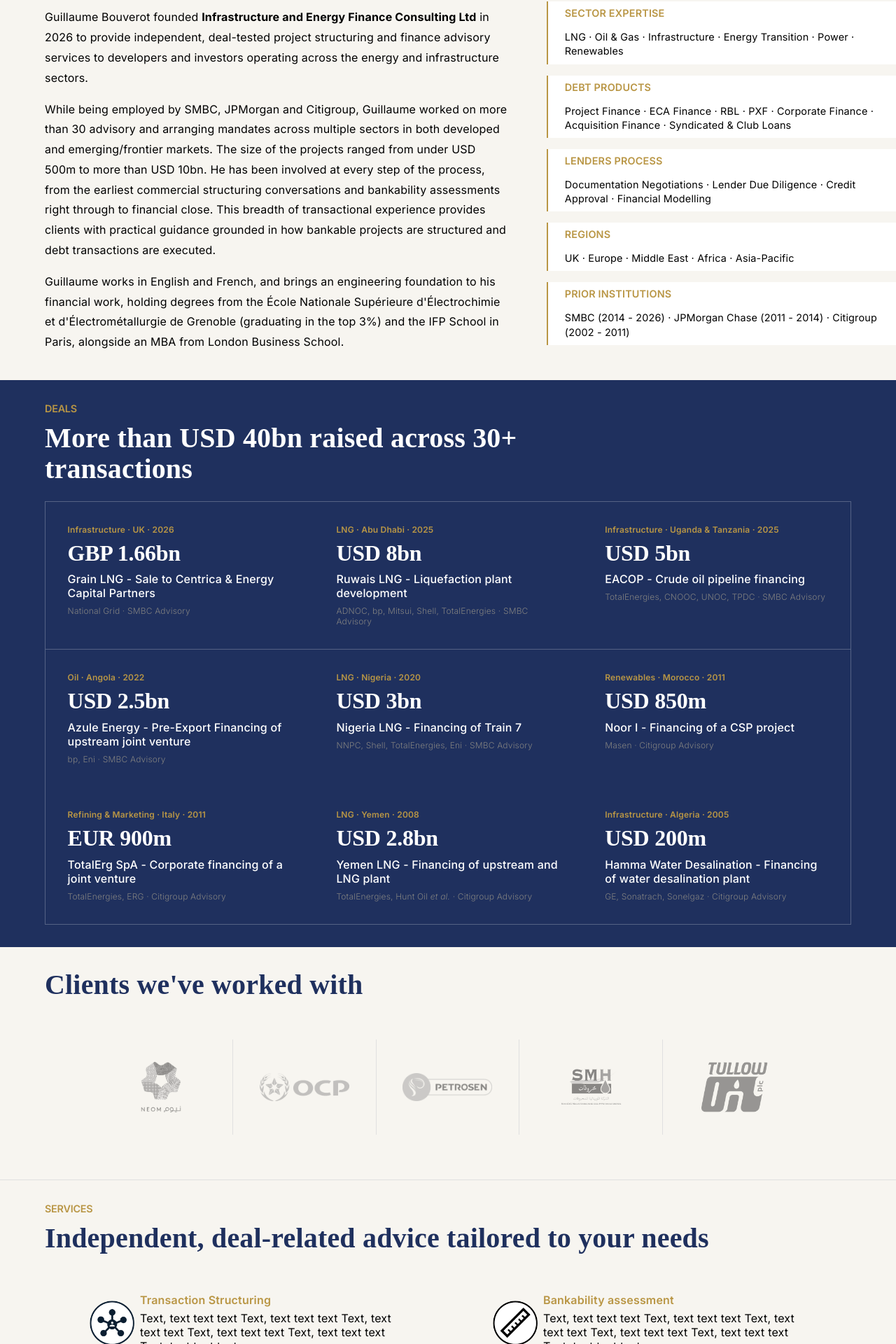
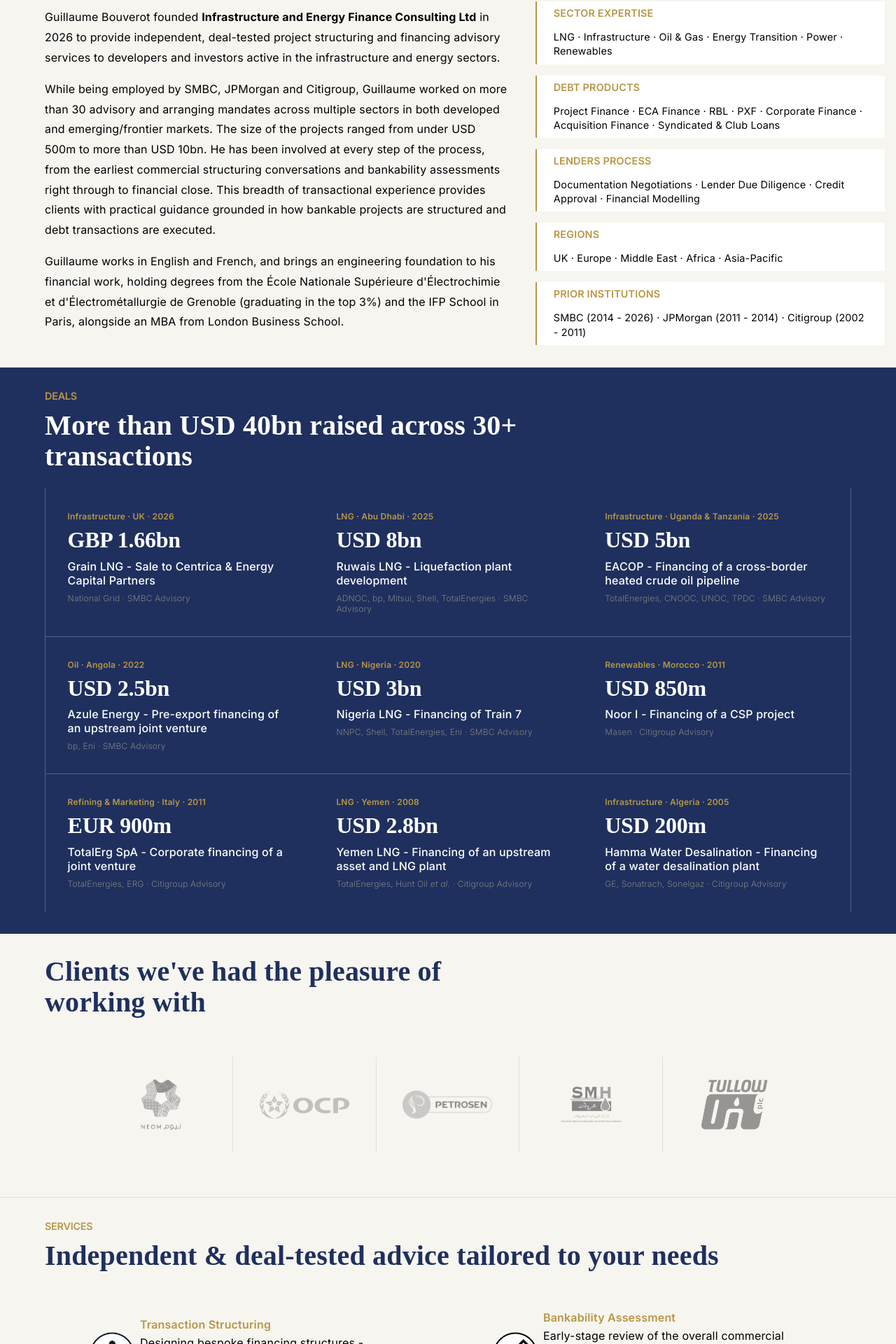
Before and after one commit to FelixJ1/Bouverot, a React (Vite) app: page / in a window 1280 px wide. Shown: the part 853-2773 px from the top of the page at 70% size. Built offline with nearby package versions, Linux system fonts and the light colour scheme.

Commit message:
3rd btaatch of changes from Alexis, added preliminary contact section

```diff
--- a/src/components/Navbar.css
+++ b/src/components/Navbar.css
@@ -14,6 +14,11 @@
     height: 78px;
     align-items: center;
     font-family: 'Inter';
+}
+
+.navbar-logo {
+    object-fit: contain;
+    height: 3rem;
 }
 
 .navbar.scrolled {
--- a/src/components/Navbar.jsx
+++ b/src/components/Navbar.jsx
@@ -47,9 +47,7 @@
 
   return (
     <nav className={`navbar ${scrolled ? 'scrolled' : ''}`}>
-      <div style={{ display: 'flex', flexDirection: 'row', fontWeight: '700' }}>
-        ZEF
-      </div>
+      <img src="./IEF-full.png" className='navbar-logo'/>
       <div className="nav-links">
         {links.map(({ label, id }) => (
           <a
--- a/src/pages/About.css
+++ b/src/pages/About.css
@@ -51,6 +51,7 @@
     justify-content: flex-start;
     background: #fff;
     width: 100%;
+    margin-right: 2rem;
 }
 
 .about-page h2 {
--- a/src/pages/About.jsx
+++ b/src/pages/About.jsx
@@ -11,10 +11,11 @@
       <div className="about-content">
         <div className="about-text">
           <EditableText id="about-p1" as="p">
-            Guillaume Bouverot founded <strong>Infrastructure and Energy Finance Consulting Ltd</strong> in 2026 to provide independent, deal-tested project structuring and finance advisory services to developers and investors operating across the energy and infrastructure sectors.
+            Guillaume Bouverot founded <strong>Infrastructure and Energy Finance Consulting Ltd</strong> in 2026 to provide independent, deal-tested project structuring and financing advisory services to developers and investors active in the infrastructure and energy sectors.
           </EditableText>
           <EditableText id="about-p2" as="p">
-            While being employed by SMBC, JPMorgan and Citigroup, Guillaume worked on more than 30 advisory and arranging mandates across multiple sectors in both developed and emerging/frontier markets. The size of the projects ranged from under USD 500m to more than USD 10bn. He has been involved at every step of the process, from the earliest commercial structuring conversations and bankability assessments right through to financial close. This breadth of transactional experience provides clients with practical guidance grounded in how bankable projects are structured and debt transactions are executed.          </EditableText>
+            While being employed by SMBC, JPMorgan and Citigroup, Guillaume worked on more than 30 advisory and arranging mandates across multiple sectors in both developed and emerging/frontier markets. The size of the projects ranged from under USD 500m to more than USD 10bn. He has been involved at every step of the process, from the earliest commercial structuring conversations and bankability assessments right through to financial close. This breadth of transactional experience provides clients with practical guidance grounded in how bankable projects are structured and debt transactions are executed.
+          </EditableText>
           <EditableText id="about-p3" as="p">
             Guillaume works in English and French, and brings an engineering foundation to his financial work, holding degrees from the École Nationale Supérieure d'Électrochimie et d'Électrométallurgie de Grenoble (graduating in the top 3%) and the IFP School in Paris, alongside an MBA from London Business School.
           </EditableText>
@@ -23,7 +24,7 @@
           <div className="about-stack-item">
             <EditableText id="stack-1-title" as="h3">SECTOR EXPERTISE</EditableText>
             <EditableText id="stack-1-desc" as="p">
-              LNG · Oil & Gas · Infrastructure · Energy Transition · Power · Renewables
+              LNG · Infrastructure · Oil & Gas · Energy Transition · Power · Renewables
             </EditableText>
           </div>
           <div className="about-stack-item">
@@ -47,7 +48,7 @@
           <div className="about-stack-item">
             <EditableText id="stack-5-title" as="h3">PRIOR INSTITUTIONS</EditableText>
             <EditableText id="stack-5-desc" as="p">
-              SMBC (2014 - 2026) · JPMorgan Chase (2011 - 2014) · Citigroup (2002 - 2011)
+              SMBC (2014 - 2026) · JPMorgan (2011 - 2014) · Citigroup (2002 - 2011)
             </EditableText>
           </div>
         </div>
--- a/src/pages/Contact.css
+++ b/src/pages/Contact.css
@@ -4,6 +4,7 @@
     align-items: flex-start;
     justify-content: flex-start;
     background: #1F305E;
+    padding-bottom: 4rem;
 }
 
 .contact-page h2 {
@@ -15,7 +16,6 @@
     font-weight: 600;
     font-family: 'Inter';
 }
-
 
 .contact-page h1 {
     margin: 1.5rem 1.5rem 0.5rem 4rem;
@@ -61,7 +61,7 @@
     flex-direction: column;
     align-items: flex-start;
     justify-content: flex-start;
-    width: 50%;
+    gap: 4rem;
 }
 
 .contact-details-list-item {
@@ -103,3 +103,10 @@
     font-size: 4rem;
     color: rgb(190, 190, 190);
 }
+
+.bouverot-image {
+    object-fit: contain;
+    width: 30%;
+    margin: 0 4rem;
+    border: 2px #fff solid;
+}
--- a/src/pages/Contact.jsx
+++ b/src/pages/Contact.jsx
@@ -8,7 +8,9 @@
       <div className="contact-content">
         <div className="contact-top-text">
           <EditableText id="contact-title" as="h1">Get in touch</EditableText>
-          <EditableText id="contact-desc" as="p">Get in touch, Get in touch, Get in touch, Get in touch, Get in touch, Get in touch, Get in touch, Get in touch, Get in touch, Get in touch,</EditableText>
+          <EditableText id="contact-desc" as="p">
+            If you have any queries regarding your project, IEF Consulting would be delighted to have an initial conversation on a no-obligation basis.
+          </EditableText>
         </div>
         <div className="contact-split-details">
           <div className="contact-details-list">
@@ -19,7 +21,29 @@
                 <EditableText id="contact-linkedin-url" as="p">[hello@example.com](mailto:hello@example.com)</EditableText>
               </div>
             </div>
+            <div className="contact-details-list-item">
+              <i className="fa-brands fa-linkedin list-item-icon"></i>
+              <div className="list-item-text">
+                <EditableText id="contact-linkedin-label" as="p">LinkedIn</EditableText>
+                <EditableText id="contact-linkedin-url" as="p">[hello@example.com](mailto:hello@example.com)</EditableText>
+              </div>
+            </div>
+            <div className="contact-details-list-item">
+              <i className="fa-brands fa-linkedin list-item-icon"></i>
+              <div className="list-item-text">
+                <EditableText id="contact-linkedin-label" as="p">LinkedIn</EditableText>
+                <EditableText id="contact-linkedin-url" as="p">[hello@example.com](mailto:hello@example.com)</EditableText>
+              </div>
+            </div>
+            <div className="contact-details-list-item">
+              <i className="fa-brands fa-linkedin list-item-icon"></i>
+              <div className="list-item-text">
+                <EditableText id="contact-linkedin-label" as="p">LinkedIn</EditableText>
+                <EditableText id="contact-linkedin-url" as="p">[hello@example.com](mailto:hello@example.com)</EditableText>
+              </div>
+            </div>
           </div>
+          <img src='./bouverot-photo.png' className='bouverot-image'/>
         </div>
       </div>
     </div>
--- a/src/pages/Deals.jsx
+++ b/src/pages/Deals.jsx
@@ -73,7 +73,7 @@
               USD 5bn
             </EditableText>
             <EditableText id="deal-3-title" as="h3">
-              EACOP - Crude oil pipeline financing
+              EACOP - Financing of a cross-border heated crude oil pipeline
             </EditableText>
             <EditableText id="deal-3-desc" as="p" className="bottom-line-text">
               TotalEnergies, CNOOC, UNOC, TPDC · SMBC Advisory
@@ -87,7 +87,7 @@
               USD 2.5bn
             </EditableText>
             <EditableText id="deal-4-title" as="h3">
-              Azule Energy - Pre-Export Financing of upstream joint venture
+              Azule Energy - Pre-export financing of an upstream joint venture
             </EditableText>
             <EditableText id="deal-4-desc" as="p" className="bottom-line-text">
               bp, Eni · SMBC Advisory
@@ -143,7 +143,7 @@
               USD 2.8bn
             </EditableText>
             <EditableText id="deal-8-title" as="h3">
-              Yemen LNG - Financing of upstream and LNG plant
+              Yemen LNG - Financing of an upstream asset and LNG plant
             </EditableText>
             <EditableText id="deal-8-desc" as="p" className="bottom-line-text">
               TotalEnergies, Hunt Oil <span style={{fontStyle:'italic'}}>et al.</span> · Citigroup Advisory
@@ -157,7 +157,7 @@
               USD 200m
             </EditableText>
             <EditableText id="deal-9-title" as="h3">
-              Hamma Water Desalination - Financing of water desalination plant
+              Hamma Water Desalination - Financing of a water desalination plant
             </EditableText>
             <EditableText id="deal-9-desc" as="p" className="bottom-line-text">
               GE, Sonatrach, Sonelgaz · Citigroup Advisory
@@ -166,8 +166,8 @@
         </div>
         </div>
         <div className="carousel-container">
-          <h1 style={{color:'#1F305E'}}>
-            Clients we've worked with
+          <h1 style={{color:'#1F305E', maxWidth:'600px'}}>
+            Clients we've had the pleasure of working with
           </h1>
         <div className="carousel-top-wrapper">
           <Carousel images={combinedCarousel}/>
--- a/src/pages/Home.css
+++ b/src/pages/Home.css
@@ -100,7 +100,7 @@
 }
 
 .stat-divider {
-    width: 1px;
+    width: 1.5px;
     height: 100px;
     background: #fff
 }
--- a/src/pages/Home.jsx
+++ b/src/pages/Home.jsx
@@ -29,7 +29,10 @@
               <EditableText id="stat-4-label" as="p">Deal of the Year Awards</EditableText>
             </div>
           </div>
-          <a href="https://www.linkedin.com/in/guillaumebouverot" target="_blank" rel="noopener noreferrer">
+          <a
+            href="#contact"
+            onClick={(e) => { e.preventDefault(); document.getElementById('contact')?.scrollIntoView({ behavior: 'smooth' }) }}
+          >
             <EditableText id="cta-button-text" as="p">Get in touch</EditableText>
             <svg xmlns="http://www.w3.org/2000/svg" width="24" height="24" viewBox="0 0 24 24" fill="none" stroke="currentColor" strokeWidth="2" strokeLinecap="butt" strokeLinejoin="miter">
               <polyline points="9 18 15 12 9 6" />
--- a/src/pages/Services.jsx
+++ b/src/pages/Services.jsx
@@ -6,21 +6,25 @@
     <div className="services-page">
       <EditableText id="services-heading" as="h2">SERVICES</EditableText>
       <div className="services-content">
-        <EditableText id="services-title" as="h1">Independent, deal-related advice tailored to your needs</EditableText>
+        <EditableText id="services-title" as="h1">Independent & deal-tested advice tailored to your needs</EditableText>
         <div className="services-explanation">
           <div className="services-first-row">
             <div className="services-explanation-box">
               <img src='./Services/transaction.png' className="services-image"/>
               <div className="services-explanation-text">
                 <EditableText id="service-1-title" as="h3">Transaction Structuring</EditableText>
-                <EditableText id="service-1-desc" as="p">Text, text text text Text, text text text Text, text text text Text, text text text Text, text text text Text, text text text</EditableText>
+                <EditableText id="service-1-desc" as="p">
+                  Designing bespoke financing structures - project finance, ECA-backed facilities, RBL, PXF or hybrid - that reconcile client's commercial objectives with lender's requirements.
+                </EditableText>
               </div>
             </div>
             <div className="services-explanation-box">
               <img src='./Services/bankability.png' className="services-image"/>
               <div className="services-explanation-text">
-                <EditableText id="service-2-title" as="h3">Bankability assessment</EditableText>
-                <EditableText id="service-2-desc" as="p">Text, text text text Text, text text text Text, text text text Text, text text text Text, text text text Text, text text text</EditableText>
+                <EditableText id="service-2-title" as="h3">Bankability Assessment</EditableText>
+                <EditableText id="service-2-desc" as="p">
+                  Early-stage review of the overall commercial structure - including EPC contracts, O&M agreements, offtake arrangements and other key commercial contracts - to identify and mitigate bankability gaps from the outset.
+                </EditableText>
               </div>
             </div>
           </div>
@@ -28,18 +32,22 @@
             <div className="services-explanation-box row2">
               <img src='./Services/eca.png' className="services-image"/>
               <div className="services-explanation-text">
-                <EditableText id="service-3-title" as="h3">ECA and Multilateral Finance</EditableText>
-                <EditableText id="service-3-desc" as="p">Text, text text text Text, text text text Text, text text text Text, text text text Text, text text text Text, text text text</EditableText>
+                <EditableText id="service-3-title" as="h3">ECA & Multilateral Finance</EditableText>
+                <EditableText id="service-3-desc" as="p">
+                  Structuring and negotiating ECA and Multilateral-backed facilities, drawing on extensive experience working with ECAs and Multilaterals from Europe, Africa, Asia and the Americas on complex transactions.
+                </EditableText>
               </div>
             </div>
             <div className="pentagon-wrapper">
-              <img src="IEF-pentagon.png" className="pentagon-image"/>
+              <img src="IEF-logo.png" className="pentagon-image"/>
             </div>
             <div className="services-explanation-box row2">
               <img src='./Services/modelling.png' className="services-image"/>
               <div className="services-explanation-text">
-                <EditableText id="service-4-title" as="h3">Financial Modelling and Review</EditableText>
-                <EditableText id="service-4-desc" as="p">Text, text text text Text, text text text Text, text text text Text, text text text Text, text text text Text, text text text</EditableText>
+                <EditableText id="service-4-title" as="h3">Financial Modelling & Review</EditableText>
+                <EditableText id="service-4-desc" as="p">
+                  Independent review of project finance models, stress-testing assumptions and scenario analysis to support lender's due diligence and credit approval processes.
+                </EditableText>
               </div>
             </div>
           </div>
@@ -48,7 +56,9 @@
               <img src='./Services/engagement.png' className="services-image"/>
               <div className="services-explanation-text">
                 <EditableText id="service-5-title" as="h3">Lender Engagement Process</EditableText>
-                <EditableText id="service-5-desc" as="p">Text, text text text Text, text text text Text, text text text Text, text text text Text, text text text Text, text text text</EditableText>
+                <EditableText id="service-5-desc" as="p">
+                  Guiding clients from mandate through credit approval to financial close, anticipating lender's concerns, managing due diligence and syndication processes to achieve an efficient execution.
+                </EditableText>
               </div>
             </div>
           </div>
```
Also changed, not shown: 1 other file (tests, documents, lock files or other folders).
